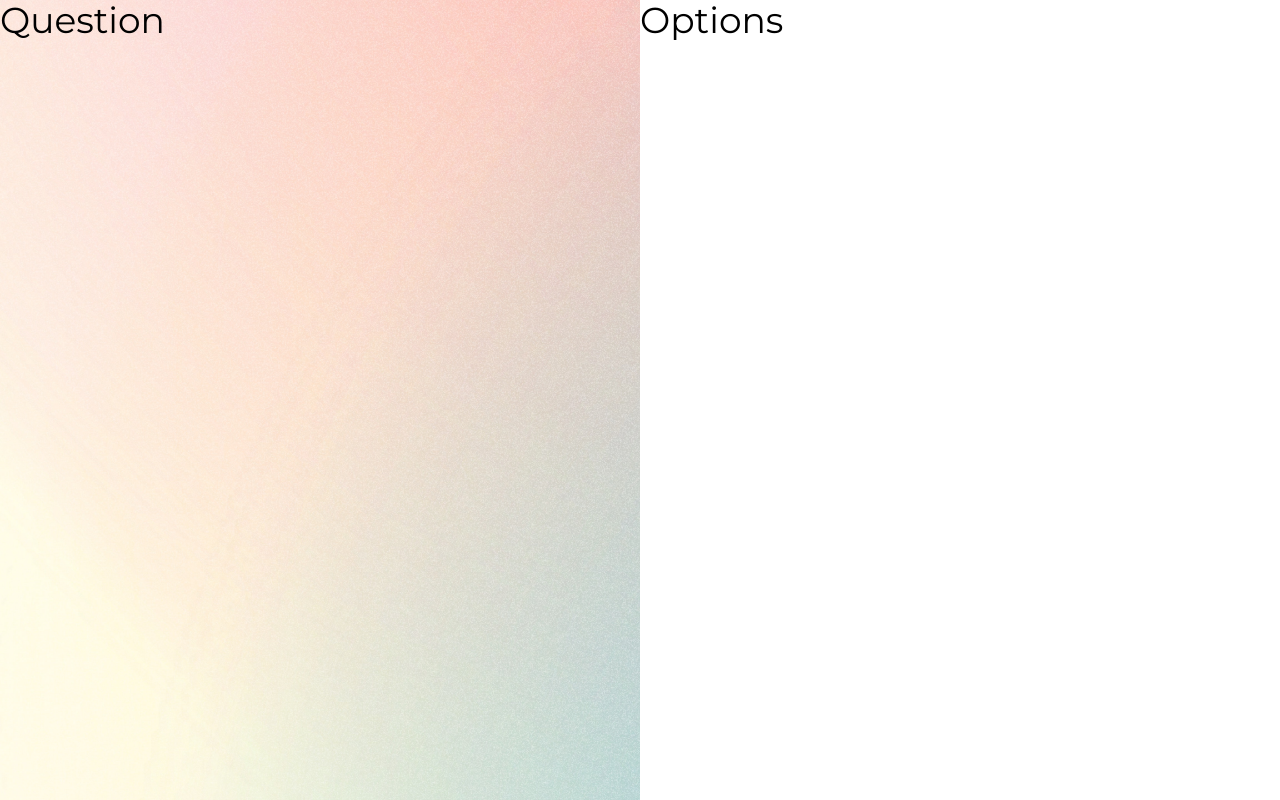
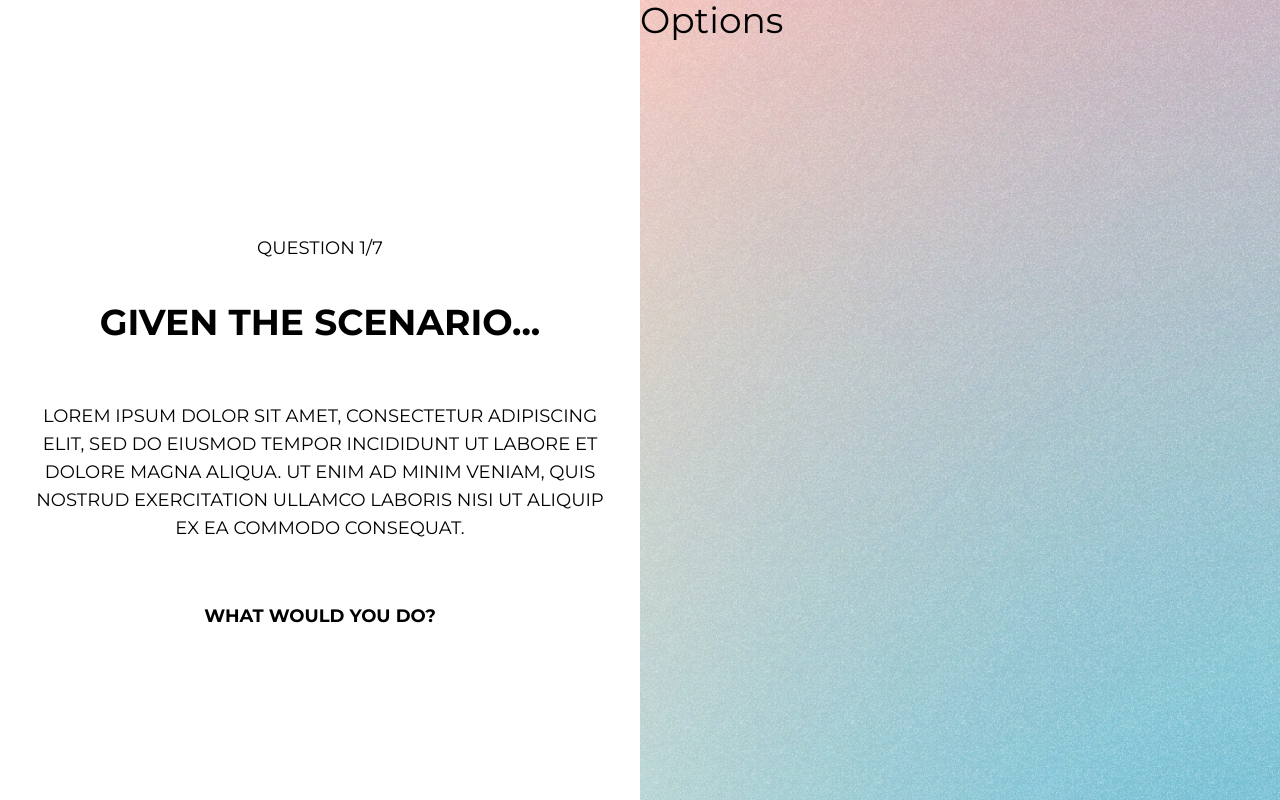
Before and after one commit to zteo0009/FIT4003-interactiveAI, a React (Create React App) app in the folder interactiveai/: page /questions in a window 1280 px wide. Built offline with nearby package versions, Linux system fonts and the light colour scheme.

Commit message:
Temporary question implementation

```diff
--- /dev/null
+++ b/interactiveai/src/components/Question.js
@@ -0,0 +1,17 @@
+function Question() {
+    return (
+        <div className="min-h-screen text-black" style={{ display: 'flex', alignItems: 'center' }}>
+            <main className="container mx-auto px-6 pt-16 flex-1 text-center">
+                <h2 className="text-lg md:text-lg lg:text-lg uppercase">Question 1/7</h2>
+                <br/>
+                <h1 className="text-3xl md:text-6xl lg:text-4xl uppercase font-bold mb-5">Given the scenario...</h1>
+                <br/>
+                <h2 className="text-lg md:text-lg lg:text-lg uppercase mb-5">Lorem ipsum dolor sit amet, consectetur adipiscing elit, sed do eiusmod tempor incididunt ut labore et dolore magna aliqua. Ut enim ad minim veniam, quis nostrud exercitation ullamco laboris nisi ut aliquip ex ea commodo consequat.</h2>
+                <br/>
+                <h1 className="text-lg md:text-lg lg:text-lg uppercase font-bold">What would you do?</h1>
+            </main>
+        </div>
+    )
+}
+
+export default Question
--- a/interactiveai/src/views/Questions.js
+++ b/interactiveai/src/views/Questions.js
@@ -1,16 +1,17 @@
 import React from 'react'
+import Question from '../components/Question'
 
 const Questions = () => {
   return (
     <React.Fragment>
       <section>
         <div className='w-screen h-screen grid grid-rows-2 text-black text-4xl md:grid-cols-2'>
-          <div className=' w-full h-full centered md:h-screen'>
-            <p>Question</p>
+          <div className=' w-full h-full bg-white centered md:h-screen'>
+            <Question />
           </div>
 
           {/* page 2 */}
-          <div className='w-full h-full bg-white centered md:h-screen'>
+          <div className='w-full h-full centered md:h-screen'>
             <p>Options</p>
           </div>
         </div>
```
